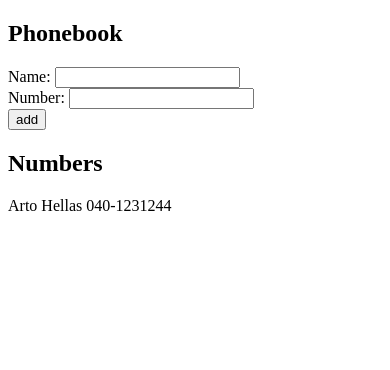
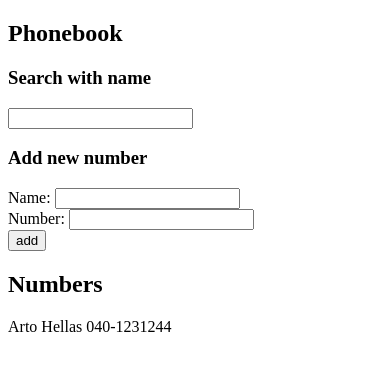
Before and after one commit to antsa123/fullstackopen-2022, a React (Create React App) app in the folder part2/phonebook/: page / in a window 390 px wide. Shown: the top 370 px of the page. Built offline with nearby package versions, Linux system fonts and the light colour scheme.

Commit message:
Filtering the phonebook

```diff
--- a/part2/phonebook/src/App.js
+++ b/part2/phonebook/src/App.js
@@ -7,6 +7,7 @@ const App = () => {
   ])
   const [newName, setNewName] = useState('')
   const [newNumber, setNewNumber] = useState('')
+  const [newFilter, setNewFilter] = useState('')
 
   const addPerson = (event) => {
     event.preventDefault()
@@ -31,9 +32,23 @@ const App = () => {
     setNewNumber(event.target.value)
   }
 
+  const handleFilterChange = (event) =>
+  {
+    console.log(event.target.value)
+    setNewFilter(event.target.value)
+  }
+
+
+  const peopleToShow = persons.filter(person => person.name.toLowerCase().includes(newFilter))
+
   return (
     <div>
       <h2>Phonebook</h2>
+      <h3>Search with name</h3>
+      <div>
+        <input value={newFilter} onChange={handleFilterChange}/>
+      </div>
+      <h3>Add new number</h3>
       <form onSubmit={addPerson}>
         <div>
           Name: <input value={newName} onChange={handleNameChange}/>
@@ -47,7 +62,7 @@ const App = () => {
       </form>
       <h2>Numbers</h2>
       {
-        persons.map(person =>
+        peopleToShow.map(person =>
         <p key={person.name}>{person.name} {person.number}</p>
         )
       }
```
